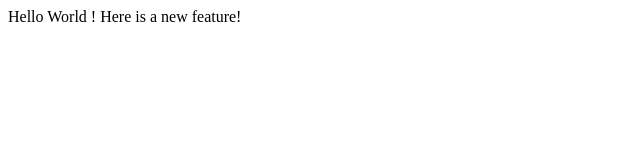
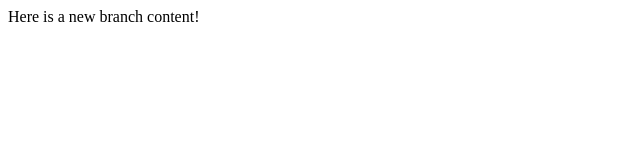
Before and after one commit to nidhi1264/lecture1, a plain HTML site: page index.html in a window 1280 px wide. Shown: the full height of the page, 0-640 px from the left. Drawn offline with Linux system fonts and the light colour scheme.

Commit message:
new branch content

```diff
--- a/index.html
+++ b/index.html
@@ -5,7 +5,6 @@
 	<title> Test </title>
 </head>
 <body>
-	Hello World !
-	Here is a new feature!
+	Here is a new branch content!
 </body>
 </html>
```
